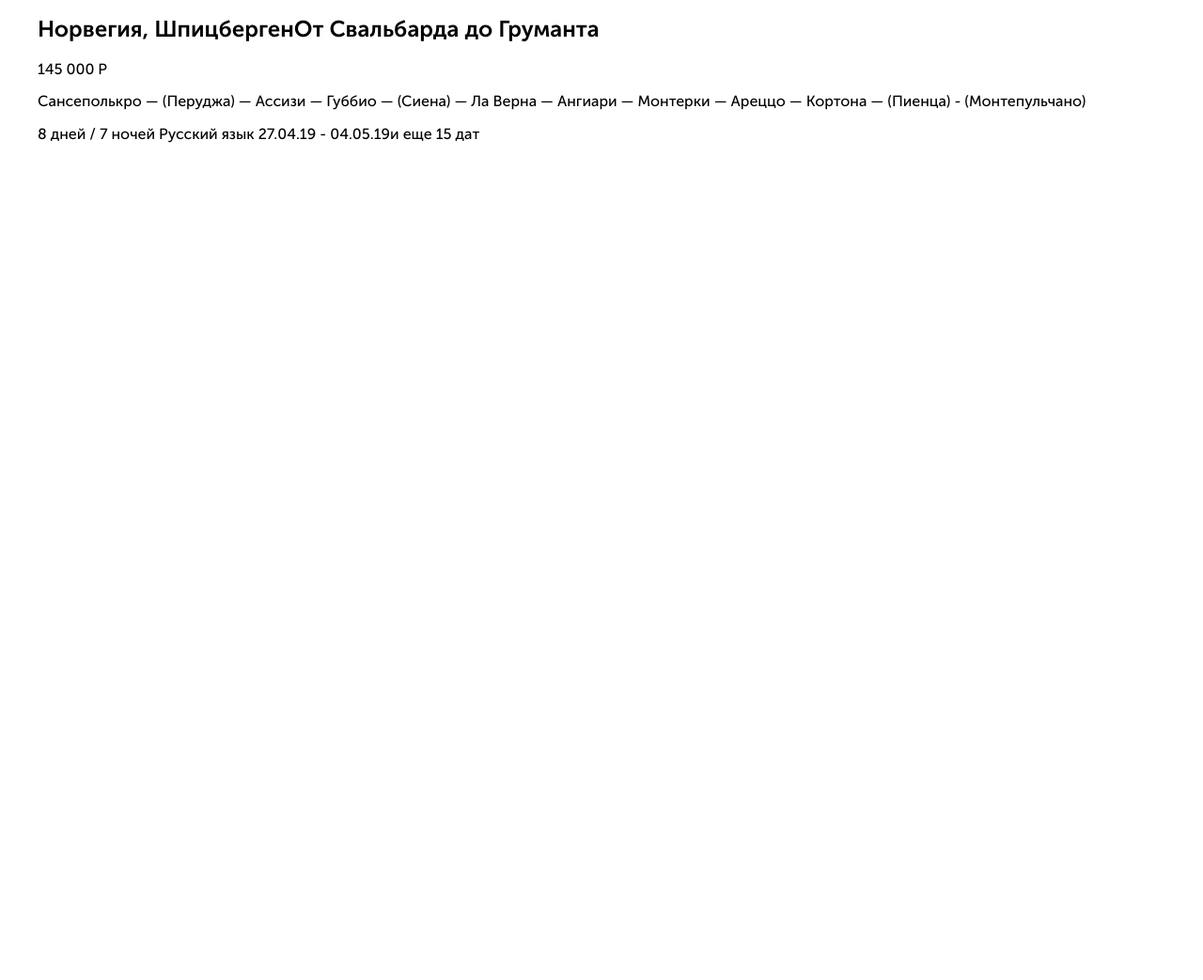
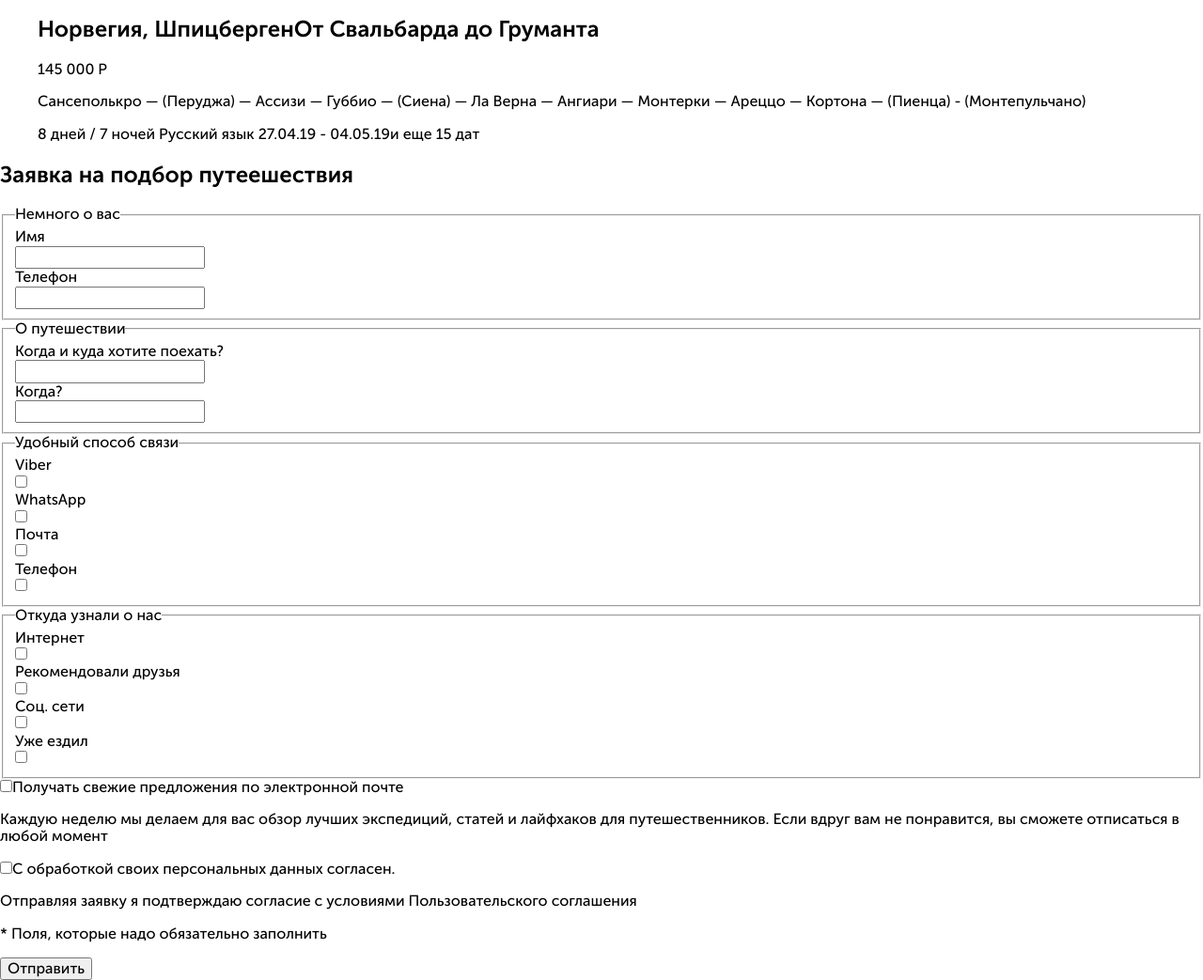
Before and after one commit to GrandVBA/test-travel, a plain HTML site: page index.html in a window 1280 px wide. Shown: the part 686-1729 px from the top of the page at 94% size. Before the commit the page ends 854 px from the top, so only its background shows below. Drawn offline with Linux system fonts and the light colour scheme.

Commit message:
Finished page layout (no modal)

```diff
--- a/index.html
+++ b/index.html
@@ -50,8 +50,82 @@
 			</section>
 
 			<section class="request">
+				<h2 class="request__title">Заявка на подбор путеешествия</h2>
 
+				<form action="#">
+					<fieldset class="request__about about">
+						<legend class="about__title">Немного о вас</legend>
+						<div class="request__wrap">
+							<legend for="first-name">Имя</legend>
+							<input type="text" id="first-name" name="first-name">
+							<legend for="phone-input" name="tel">Телефон</legend>
+							<input type="text" id="phone-input">
+						</div>
+					</fieldset>
+
+					<fieldset class="request__about about">
+						<legend class="about__title">О путешествии</legend>
+						<div class="request__wrap">
+							<legend for="location-input">Когда и куда хотите поехать?</legend>
+							<input type="text" id="location-input" name="location">
+							<legend for="date-input">Когда?</legend>
+							<input type="text" id="date-input" name="date">
+						</div>
+					</fieldset>
+
+					<fieldset class="request__about about">
+						<legend class="about__title">Удобный способ связи</legend>
+						<div class="request__wrap checkbox__wrap">
+							<legend for="viber">Viber</legend>
+							<input type="checkbox" id="viber" name="viber">
+							<legend for="WhatsApp">WhatsApp</legend>
+							<input type="checkbox" id="WhatsApp" name="WhatsApp">
+							<legend for="post">Почта</legend>
+							<input type="checkbox" id="post" name="post">
+							<legend for="phone">Телефон</legend>
+							<input type="checkbox" id="phone" name="phone">
+						</div>
+					</fieldset>
+
+					<fieldset class="request__about about">
+						<legend class="about__title">Откуда узнали о нас</legend>
+						<div class="request__wrap checkbox__wrap">
+							<legend for="internet">Интернет</legend>
+							<input type="checkbox" id="internet" name="internet">
+							<legend for="friends">Рекомендовали друзья</legend>
+							<input type="checkbox" id="friends" name="friends">
+							<legend for="social">Соц. сети</legend>
+							<input type="checkbox" id="social" name="social">
+							<legend for="used">Уже ездил</legend>
+							<input type="checkbox" id="used" name="used">
+						</div>
+					</fieldset>
+
+					<div class="request__subscribe subscribe">
+						<label for="subscribe">
+							<input type="checkbox" id="subscribe" name="subscribe">Получать свежие предложения по электронной почте
+						</label>
+						<p class="subscribe__descr">Каждую неделю мы делаем для вас обзор лучших экспедиций, статей и лайфхаков для путешественников. Если вдруг вам не понравится, вы сможете отписаться в любой момент</p>
+					</div>
+
+					<div class="request__data data">
+						<label for="data">
+							<input type="checkbox" id="data" name="data">С обработкой своих персональных данных согласен.
+						</label>
+						<p class="data__descr">Отправляя заявку я подтверждаю согласие с условиями Пользовательского соглашения</p>
+					</div>
+
+					<p class="request__comment"><span> * </span>Поля, которые надо обязательно заполнить</p>
+
+					<button type="submit">Отправить</button>
+				</form>
 			</section>
+
 		</main>
+
+		<section class="modal">
+
+		</section>
+
   </body>
 </html>
```
